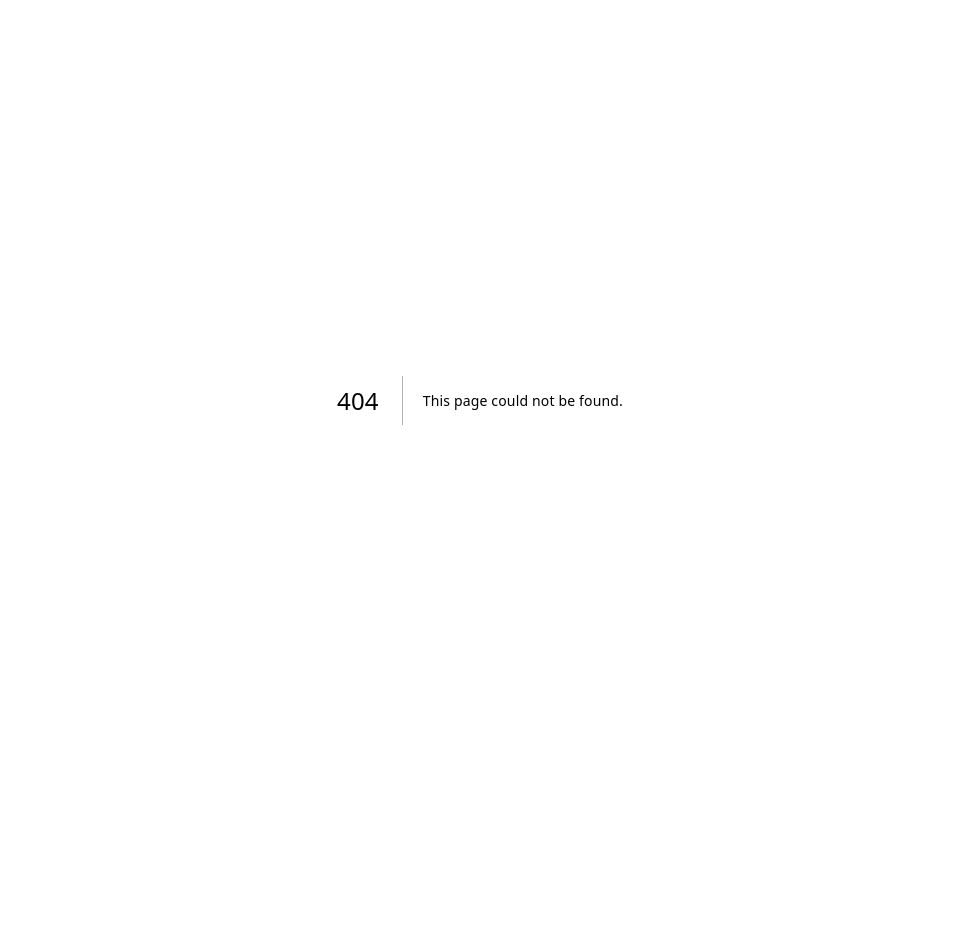
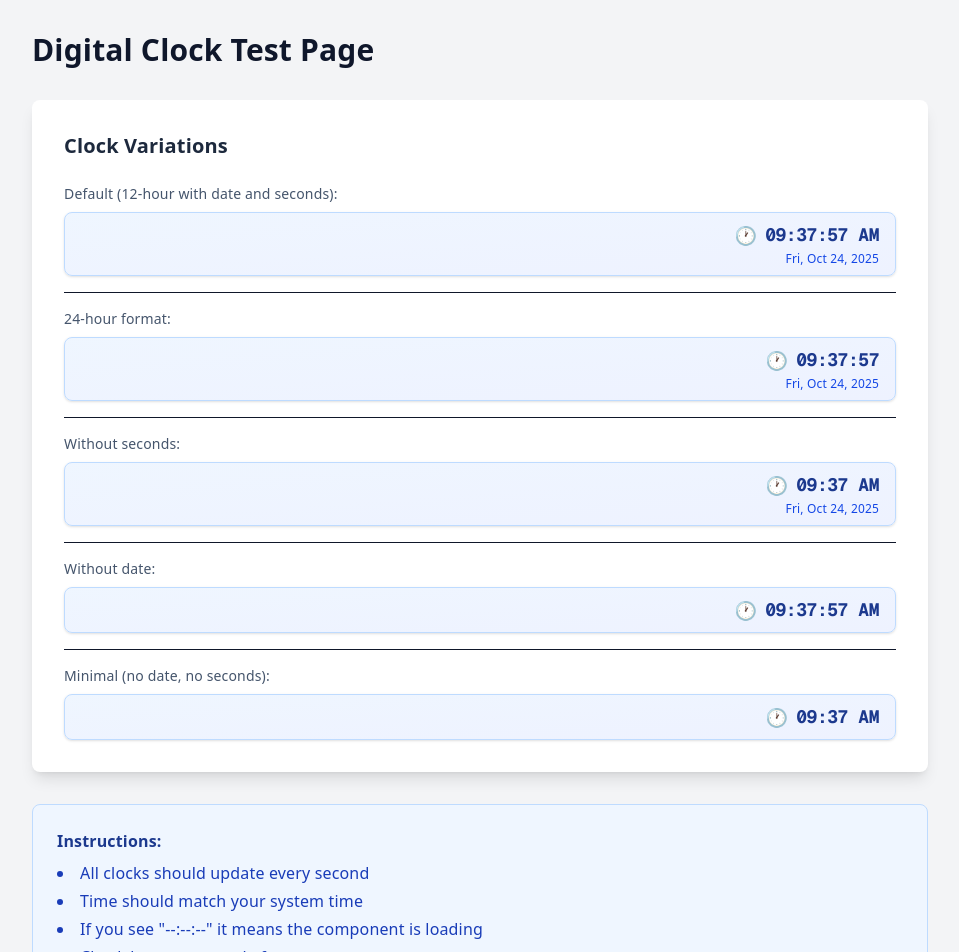
Before and after one commit to NickEinstein1/Lead-Generation-AI-LEGEAI-, a Next.js app in the folder frontend/: page /test-clock in a window 1280 px wide. Before the commit this address had no page. Shown: the top 952 px of the page, without its empty margins (160-1119 px from the left). Before the commit the page ends 800 px from the top, so only its background shows below. Built offline with nearby package versions, Linux system fonts and the light colour scheme.

Commit message:
page_artfacts_sync

```diff
--- /dev/null
+++ b/frontend/src/app/test-clock/page.tsx
@@ -0,0 +1,53 @@
+"use client";
+import DigitalClock from "@/components/DigitalClock";
+
+export default function TestClockPage() {
+  return (
+    <div className="min-h-screen bg-gray-100 p-8">
+      <div className="max-w-4xl mx-auto space-y-8">
+        <h1 className="text-3xl font-bold text-slate-900">Digital Clock Test Page</h1>
+
+        <div className="bg-white p-8 rounded-lg shadow-lg space-y-6">
+          <h2 className="text-xl font-semibold text-slate-800">Clock Variations</h2>
+
+          <div className="space-y-4">
+            <div className="border-b pb-4">
+              <p className="text-sm text-slate-600 mb-2">Default (12-hour with date and seconds):</p>
+              <DigitalClock showDate={true} showSeconds={true} use24Hour={false} />
+            </div>
+
+            <div className="border-b pb-4">
+              <p className="text-sm text-slate-600 mb-2">24-hour format:</p>
+              <DigitalClock showDate={true} showSeconds={true} use24Hour={true} />
+            </div>
+
+            <div className="border-b pb-4">
+              <p className="text-sm text-slate-600 mb-2">Without seconds:</p>
+              <DigitalClock showDate={true} showSeconds={false} use24Hour={false} />
+            </div>
+
+            <div className="border-b pb-4">
+              <p className="text-sm text-slate-600 mb-2">Without date:</p>
+              <DigitalClock showDate={false} showSeconds={true} use24Hour={false} />
+            </div>
+
+            <div>
+              <p className="text-sm text-slate-600 mb-2">Minimal (no date, no seconds):</p>
+              <DigitalClock showDate={false} showSeconds={false} use24Hour={false} />
+            </div>
+          </div>
+        </div>
+
+        <div className="bg-blue-50 p-6 rounded-lg border border-blue-200">
+          <h3 className="font-semibold text-blue-900 mb-2">Instructions:</h3>
+          <ul className="list-disc list-inside text-blue-800 space-y-1">
+            <li>All clocks should update every second</li>
+            <li>Time should match your system time</li>
+            <li>If you see "--:--:--" it means the component is loading</li>
+            <li>Check browser console for any errors</li>
+          </ul>
+        </div>
+      </div>
+    </div>
+  );
+}
```
